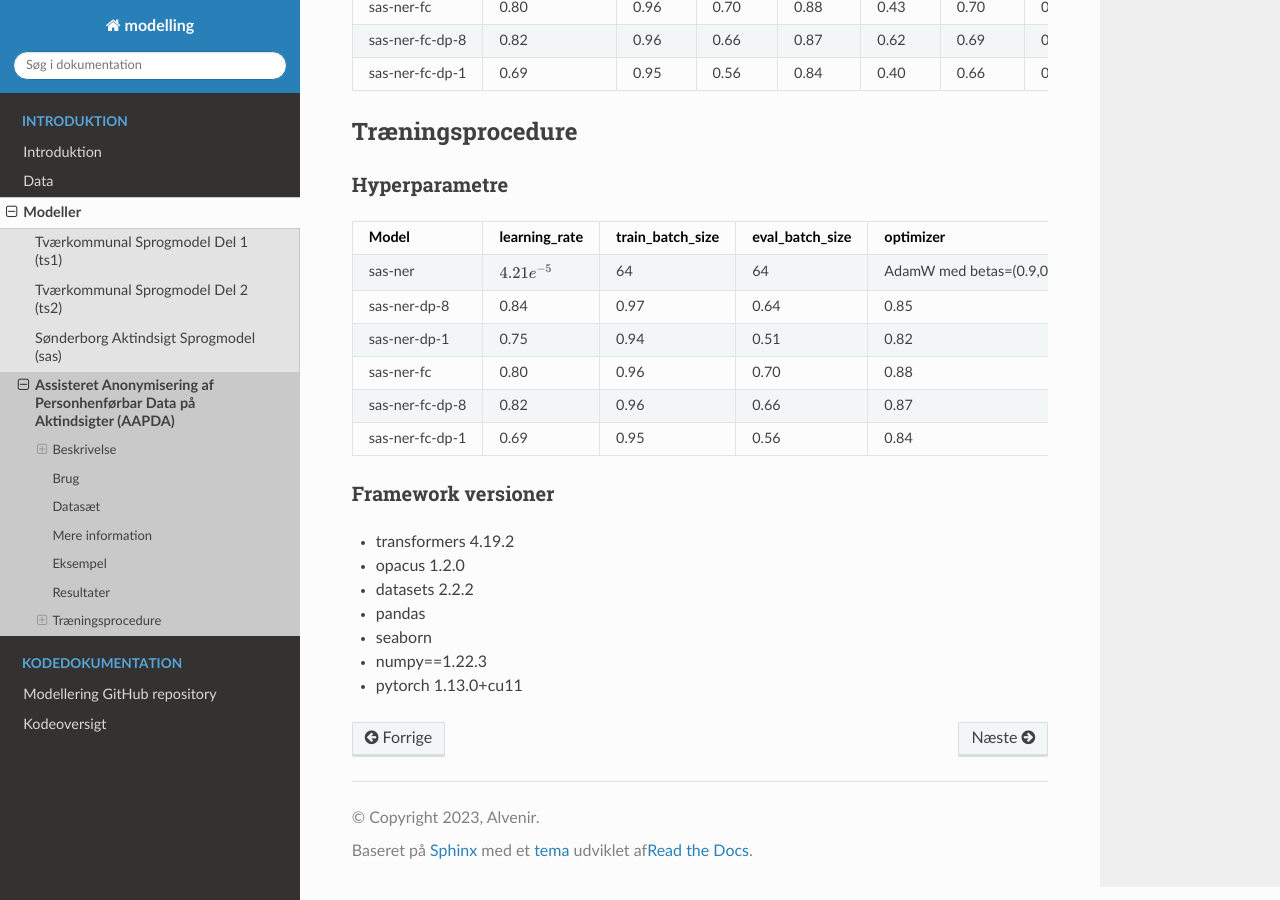
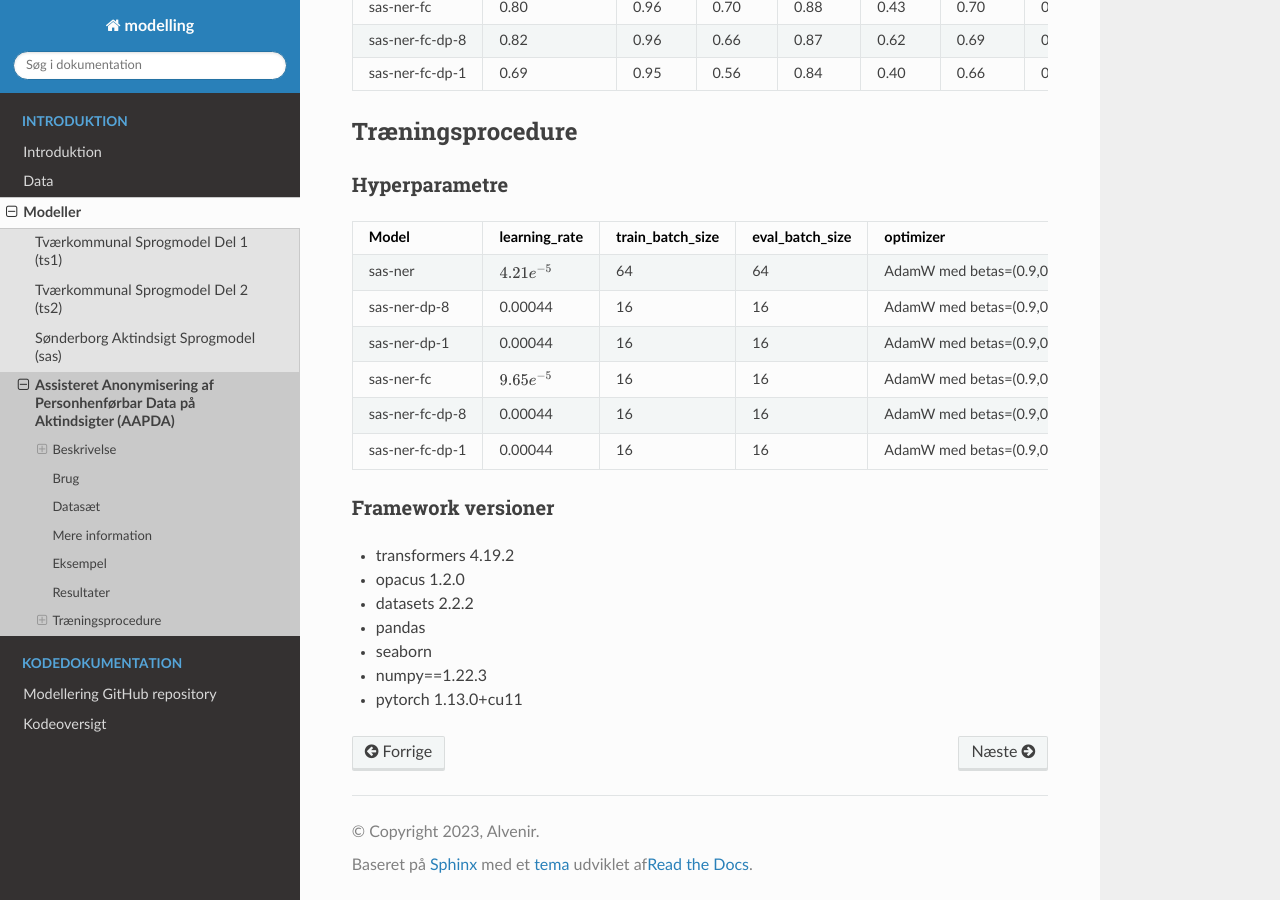
Before and after one commit to AI-Aktindsigt-Sonderborg/modelling, a Sphinx documentation site: the page built from docs/source/model_card_aktindsigt_ner.rst, in a window 1280 px wide and 900 px high, scrolled down 2292 px. Built offline with Sphinx 7.4.7 and the Read the Docs theme 2.0.0, drawn with Linux system fonts in a browser that asks for light colours.

Commit message:
add inf scripts and complete model card

```diff
--- a/docs/source/index.rst
+++ b/docs/source/index.rst
@@ -26,6 +26,4 @@ Velkommen til dokumentation for AI-signatur projektet!
 	github
 	code_overview
 
-* :ref:`genindex`
-* :ref:`modindex`
-* :ref:`search`
+:ref:`genindex`
--- a/docs/source/model_card_aktindsigt_ner.rst
+++ b/docs/source/model_card_aktindsigt_ner.rst
@@ -212,55 +212,55 @@ Hyperparametre
      - 64
      - 64
      - AdamW med betas=(0.9,0.999) og epsilon=1e-08
-     - 0.63
-     - 0.77
-     - 0.96
-     - 0.92
+     - NA
+     - NA
+     - NA
+     - 15
    * - sas-ner-dp-8
-     - 0.84
-     - 0.97
-     - 0.64
-     - 0.85
-     - 0.65
-     - 0.73
-     - 0.94
-     - 0.95
+     - 0.00044
+     - 16
+     - 16
+     - AdamW med betas=(0.9,0.999) og epsilon=1e-08
+     - 8
+     - :math:`2.03e^{-5}`
+     - 512
+     - 15
    * - sas-ner-dp-1
-     - 0.75
-     - 0.94
-     - 0.51
-     - 0.82
-     - 0.59
-     - 0.62
-     - 0.86
-     - 0.75
+     - 0.00044
+     - 16
+     - 16
+     - AdamW med betas=(0.9,0.999) og epsilon=1e-08
+     - 1
+     - :math:`2.03e^{-5}`
+     - 512
+     - 15
    * - sas-ner-fc
-     - 0.80
-     - 0.96
-     - 0.70
-     - 0.88
-     - 0.43
-     - 0.70
-     - 0.97
-     - 0.90
+     - :math:`9.65e^{-5}`
+     - 16
+     - 16
+     - AdamW med betas=(0.9,0.999) og epsilon=1e-08
+     - NA
+     - NA
+     - NA
+     - 15
    * - sas-ner-fc-dp-8
-     - 0.82
-     - 0.96
-     - 0.66
-     - 0.87
-     - 0.62
-     - 0.69
-     - 0.94
-     - 0.92
+     - 0.00044
+     - 16
+     - 16
+     - AdamW med betas=(0.9,0.999) og epsilon=1e-08
+     - 8
+     - :math:`2.03e^{-5}`
+     - 512
+     - 15
    * - sas-ner-fc-dp-1
-     - 0.69
-     - 0.95
-     - 0.56
-     - 0.84
-     - 0.40
-     - 0.66
-     - 0.88
-     - 0.78
+     - 0.00044
+     - 16
+     - 16
+     - AdamW med betas=(0.9,0.999) og epsilon=1e-08
+     - 1
+     - :math:`2.03e^{-5}`
+     - 512
+     - 15
 
 Framework versioner
 ^^^^^^^^^^^^^^^^^^^
```
Also changed, not shown: 2 other files.
